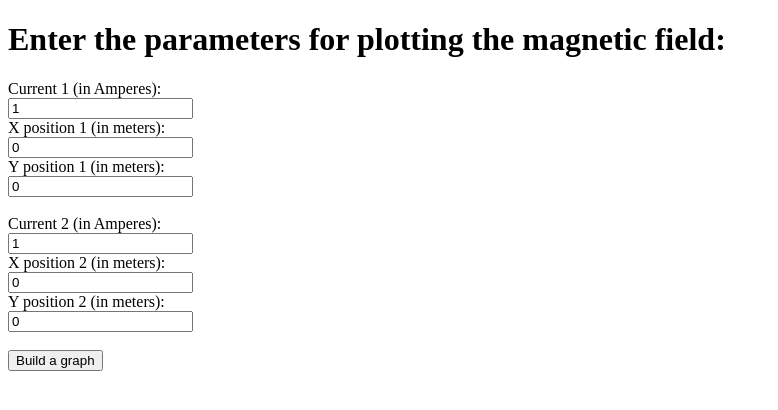
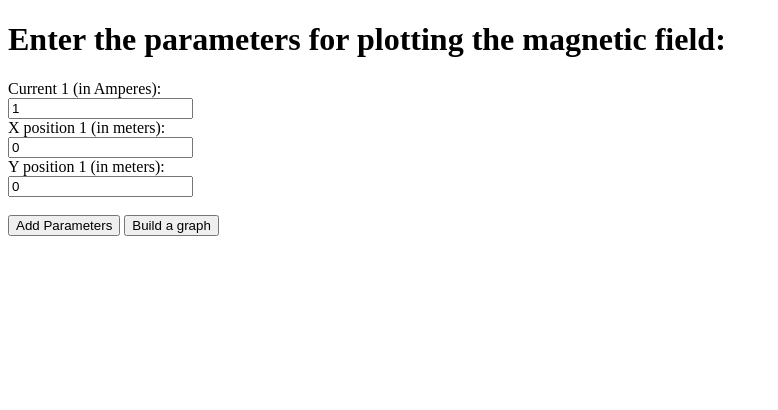
Before and after one commit to att4ano/modeling-of-the-magnetic-field, a Flask app: page / in a window 1280 px wide. Shown: the top 410 px of the page, without its empty margins (0-778 px from the left). Run offline with Flask 3, Linux system fonts and the light colour scheme.

Commit message:
add more currents

```diff
--- a/template/index.html
+++ b/template/index.html
@@ -8,20 +8,17 @@
 <body>
     <h1>Enter the parameters for plotting the magnetic field:</h1>
     <form id="plotForm">
+        <div id="inputFields">
+            <div class="inputSet" id="inputSet1">
                 <label for="current1">Current 1 (in Amperes):</label><br>
                 <input type="text" id="current1" name="current1" value="1"><br>
                 <label for="x_position1">X position 1 (in meters):</label><br>
                 <input type="text" id="x_position1" name="x_position1" value="0"><br>
                 <label for="y_position1">Y position 1 (in meters):</label><br>
                 <input type="text" id="y_position1" name="y_position1" value="0"><br><br>
-
-        <label for="current2">Current 2 (in Amperes):</label><br>
-        <input type="text" id="current2" name="current2" value="1"><br>
-        <label for="x_position2">X position 2 (in meters):</label><br>
-        <input type="text" id="x_position2" name="x_position2" value="0"><br>
-        <label for="y_position2">Y position 2 (in meters):</label><br>
-        <input type="text" id="y_position2" name="y_position2" value="0"><br><br>
-
+            </div>
+        </div>
+        <input type="button" value="Add Parameters" onclick="addInputFields()">
         <input type="submit" value="Build a graph">
     </form>
 
@@ -29,6 +26,27 @@
     </div>
 
     <script>
+        function addInputFields() {
+            var inputFields = document.getElementById('inputFields');
+            var numInputs = inputFields.getElementsByClassName('inputSet').length;
+            if (numInputs >= 5) {
+                alert('Maximum number of input fields reached (5)');
+                return;
+            }
+            var newInputSet = document.createElement('div');
+            newInputSet.classList.add('inputSet');
+            newInputSet.id = 'inputSet' + (numInputs + 1);
+            newInputSet.innerHTML = `
+                <label for="current${numInputs + 1}">Current ${numInputs + 1} (in Amperes):</label><br>
+                <input type="text" id="current${numInputs + 1}" name="current${numInputs + 1}" value="1"><br>
+                <label for="x_position${numInputs + 1}">X position ${numInputs + 1} (in meters):</label><br>
+                <input type="text" id="x_position${numInputs + 1}" name="x_position${numInputs + 1}" value="0"><br>
+                <label for="y_position${numInputs + 1}">Y position ${numInputs + 1} (in meters):</label><br>
+                <input type="text" id="y_position${numInputs + 1}" name="y_position${numInputs + 1}" value="0"><br><br>
+            `;
+            inputFields.appendChild(newInputSet);
+        }
+
         document.getElementById('plotForm').addEventListener('submit', function(event) {
             event.preventDefault();
             var formData = new FormData(event.target);
```
Lines whose indentation alone changed are shown as unchanged.
